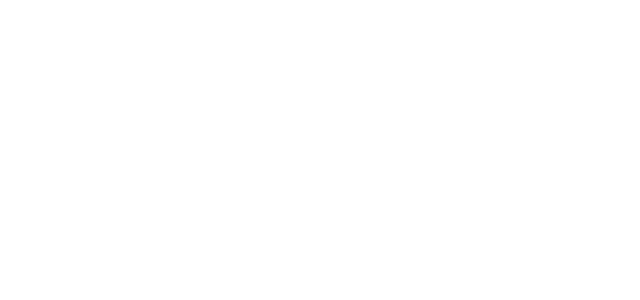
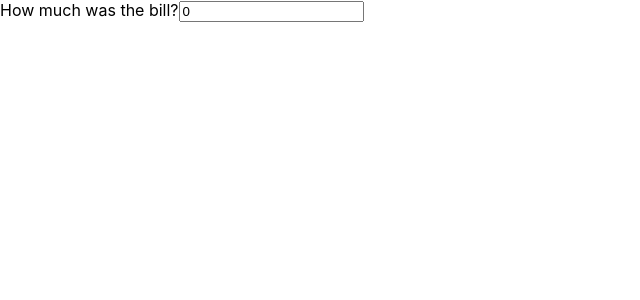
Before and after one commit to SenseiZarkoDukic/tip-calculator, a React (Create React App) app: page / in a window 1280 px wide. Shown: the top 300 px of the page, without its empty margins (0-640 px from the left). Built offline with nearby package versions, Linux system fonts and the light colour scheme.

Commit message:
Created handleSubmit function in the App component as a function for onSubmit event in form element. Created handleChange function for onChange event in the input element of BillInput component.

```diff
--- a/src/App.js
+++ b/src/App.js
@@ -1,23 +1,36 @@
 import { useState } from "react";
 
-function App() {
+export default function App() {
   const [bill, setBill] = useState(0);
+  const handleSubmit = (e) => {
+    e.preventDefault();
+  };
 
   return (
     <div className="App">
-      <BillInput bill={bill} onBill={setBill} />
-      <SelectPercentage />
-      <SelectPercentage />
-      <Output />
-      <Reset />
+      <form onSubmit={handleSubmit}>
+        <BillInput bill={bill} onBill={setBill}>
+          How much was the bill?
+        </BillInput>
+        <SelectPercentage />
+        <SelectPercentage />
+        <Output />
+        <Reset />
+      </form>
     </div>
   );
 }
 
-export default App;
+function BillInput({ bill, onBill, children }) {
+  const handleChange = (e) => onBill(e.target.value);
+  console.log(bill);
 
-function BillInput() {
-  return <div></div>;
+  return (
+    <div>
+      {children}
+      <input type="text" value={bill} onChange={handleChange} />
+    </div>
+  );
 }
 
 function SelectPercentage() {
```
